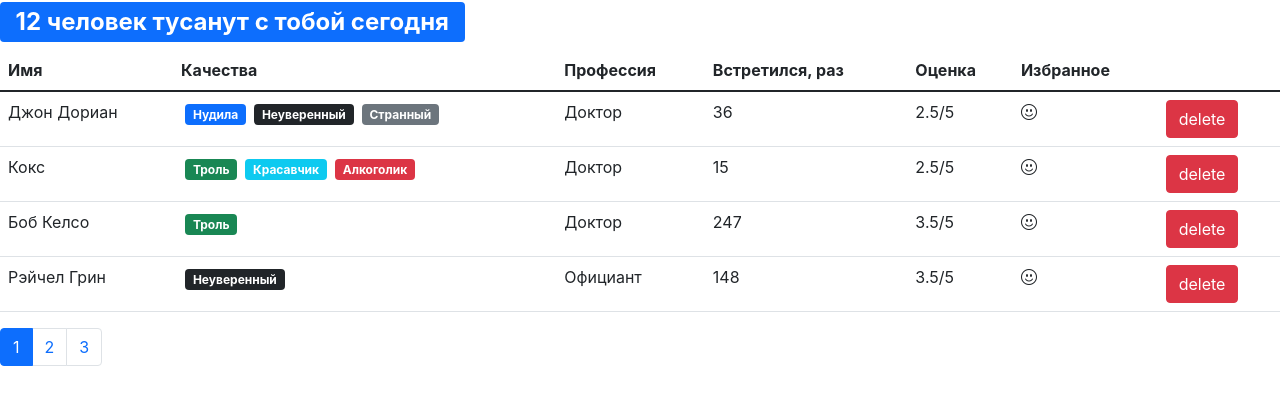
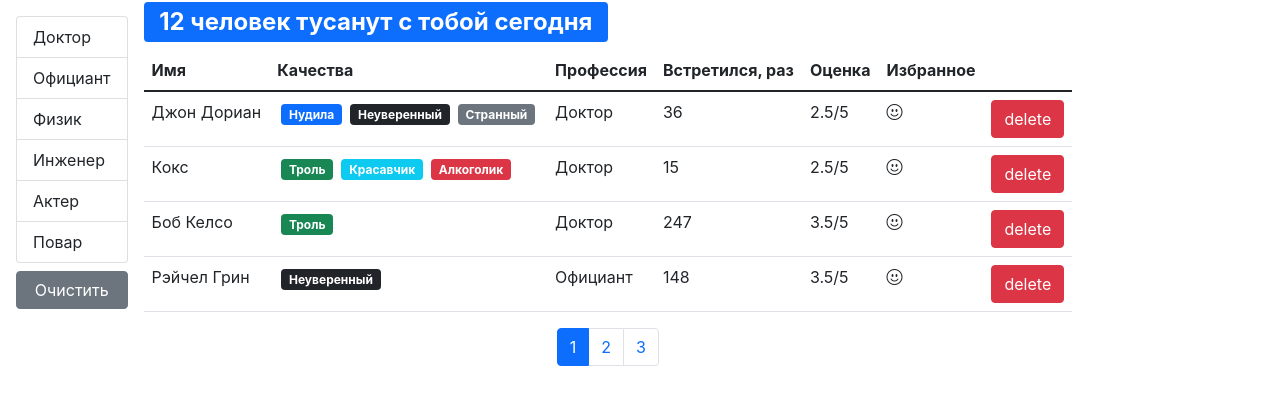
Before and after one commit to DmitryKgit/course_project, a React (Create React App) app: page /users/1 in a window 1280 px wide. Shown: the top 404 px of the page. Built offline with nearby package versions, Linux system fonts and the light colour scheme.

Commit message:
lesson5 Filter

```diff
--- a/src/App.jsx
+++ b/src/App.jsx
@@ -1,10 +1,13 @@
-import React, { useState } from "react";
+import React, { useEffect, useState } from "react";
 import Users from "./components/users";
-import SearchStatus from "./components/searchStatus";
 import api from "./api";
 
 const App = () => {
-  const [users, setUsers] = useState(api.users.fetchAll());
+  const [users, setUsers] = useState();
+
+  useEffect(() => {
+    api.users.fetchAll().then((data) => setUsers(data));
+  }, []);
 
   const handleDelete = (id) => {
     setUsers((prevState) => prevState.filter((user) => user._id !== id));
@@ -20,12 +23,13 @@
 
   return (
     <>
-      <SearchStatus usersLen={users.length} />
-      <Users
-        users={users}
-        onDelete={handleDelete}
-        onToggle={handleToggleBookMark}
-      />
+      {users && (
+        <Users
+          users={users}
+          onDelete={handleDelete}
+          onToggle={handleToggleBookMark}
+        />
+      )}
     </>
   );
 };
--- /dev/null
+++ b/src/api/fake.api/professions.api.js
@@ -0,0 +1,26 @@
+export const professionsObject = {
+  doctor: { _id: "67rdca3eeb7f6fgeed471818", name: "Доктор" },
+  waiter: { _id: "67rdca3eeb7f6fgeed471820", name: "Официант" },
+  physics: { _id: "67rdca3eeb7f6fgeed471814", name: "Физик" },
+  engineer: { _id: "67rdca3eeb7f6fgeed471822", name: "Инженер" },
+  actor: { _id: "67rdca3eeb7f6fgeed471824", name: "Актер" },
+  cook: { _id: "67rdca3eeb7f6fgeed471829", name: "Повар" }
+};
+export const professions = [
+  { _id: "67rdca3eeb7f6fgeed471818", name: "Доктор" },
+  { _id: "67rdca3eeb7f6fgeed471820", name: "Официант" },
+  { _id: "67rdca3eeb7f6fgeed471814", name: "Физик" },
+  { _id: "67rdca3eeb7f6fgeed471822", name: "Инженер" },
+  { _id: "67rdca3eeb7f6fgeed471824", name: "Актер" },
+  { _id: "67rdca3eeb7f6fgeed471829", name: "Повар" }
+];
+const fetchAll = () =>
+  new Promise((resolve) => {
+    window.setTimeout(function () {
+      resolve(professions);
+    }, 2000);
+  });
+
+export default {
+  fetchAll
+};
--- a/src/api/fake.api/user.api.js
+++ b/src/api/fake.api/user.api.js
@@ -1,11 +1,5 @@
-const professions = {
-  doctor: { _id: "67rdca3eeb7f6fgeed471818", name: "Доктор" },
-  waiter: { _id: "67rdca3eeb7f6fgeed471820", name: "Официант" },
-  physics: { _id: "67rdca3eeb7f6fgeed471814", name: "Физик" },
-  engineer: { _id: "67rdca3eeb7f6fgeed471822", name: "Инженер" },
-  actor: { _id: "67rdca3eeb7f6fgeed471824", name: "Актер" },
-  cook: { _id: "67rdca3eeb7f6fgeed471829", name: "Повар" }
-};
+import { professionsObject as professions } from "./professions.api";
+
 const qualities = {
   tedious: {
     _id: "67rdca3eeb7f6fgeed471198",
@@ -17,7 +11,11 @@
     name: "Странный",
     color: "secondary"
   },
-  buller: { _id: "67rdca3eeb7f6fgeed4711012", name: "Троль", color: "success" },
+  buller: {
+    _id: "67rdca3eeb7f6fgeed4711012",
+    name: "Троль",
+    color: "success"
+  },
   alcoholic: {
     _id: "67rdca3eeb7f6fgeed471101",
     name: "Алкоголик",
@@ -145,6 +143,14 @@
     bookmark: false
   }
 ];
-export function fetchAll() {
-  return users;
-}
+
+const fetchAll = () =>
+  new Promise((resolve) => {
+    window.setTimeout(function () {
+      resolve(users);
+    }, 2000);
+  });
+
+export default {
+  fetchAll
+};
--- /dev/null
+++ b/src/components/groupList.jsx
@@ -0,0 +1,42 @@
+import React from "react";
+import PropTypes from "prop-types";
+
+const GroupList = ({
+  items,
+  valueProperty,
+  contentProperty,
+  onItemSelect,
+  selectedItem
+}) => {
+  return (
+    <ul className="list-group">
+      {Object.values(items).map((item) => (
+        <li
+          key={item[valueProperty]}
+          className={
+            "list-group-item" + (item === selectedItem ? " active" : "")
+          }
+          onClick={() => onItemSelect(item)}
+          role="button"
+        >
+          {item[contentProperty]}
+        </li>
+      ))}
+    </ul>
+  );
+};
+
+GroupList.defaultProps = {
+  valueProperty: "_id",
+  contentProperty: "name"
+};
+
+GroupList.propTypes = {
+  items: PropTypes.oneOfType([PropTypes.object, PropTypes.array]),
+  valueProperty: PropTypes.string.isRequired,
+  contentProperty: PropTypes.string.isRequired,
+  onItemSelect: PropTypes.func,
+  selectedItem: PropTypes.object
+};
+
+export default GroupList;
--- a/src/components/users.jsx
+++ b/src/components/users.jsx
@@ -1,22 +1,67 @@
-import React, { useState } from "react";
+import React, { useState, useEffect } from "react";
+import PropTypes from "prop-types";
 import Pagination from "./pagination";
 import { paginate } from "../utils/paginate";
 import User from "./user";
+import api from "../api";
+import GroupList from "./groupList";
+import SearchStatus from "./searchStatus";
 
-const Users = ({ users, ...rest }) => {
-  const count = users.length;
+const Users = ({ users: allUsers, ...rest }) => {
   const pageSize = 4;
+
   const [currentPage, setCurrentPage] = useState(1);
+  const [professions, setProfessions] = useState();
+  const [selectedProf, setSelectedProf] = useState();
+
+  useEffect(() => {
+    api.professions.fetchAll().then((data) => setProfessions(data));
+  }, []);
+
+  useEffect(() => {
+    setCurrentPage(1);
+  }, [selectedProf]);
 
   const handlePageChange = (pageIndex) => {
     setCurrentPage(pageIndex);
   };
 
-  const userCrop = paginate(users, currentPage, pageSize);
+  const handleProfessionSelect = (item) => {
+    setSelectedProf(item);
+  };
+
+  const filteredUsers = selectedProf
+    ? allUsers.filter(
+        (user) =>
+          JSON.stringify(user.profession) === JSON.stringify(selectedProf)
+      )
+    : allUsers;
+
+  const count = filteredUsers.length;
+
+  const userCrop = paginate(filteredUsers, currentPage, pageSize);
+  const clearFilter = () => {
+    setSelectedProf();
+  };
 
   return (
-    count !== 0 && (
-      <>
+    <div className="d-flex">
+      {professions && (
+        <div className="d-flex flex-column flex-shrink-0 p-3">
+          <GroupList
+            items={professions}
+            onItemSelect={handleProfessionSelect}
+            selectedItem={selectedProf}
+          />
+          <button className="btn btn-secondary mt-2" onClick={clearFilter}>
+            Очистить
+          </button>
+        </div>
+      )}
+      <div className="d-flex flex-column">
+        <SearchStatus usersLen={count} />
+
+        {count !== 0 && (
           <table className="table">
             <thead>
               <tr>
@@ -35,15 +80,22 @@
               ))}
             </tbody>
           </table>
+        )}
+        <div className="d-flex justify-content-center">
           <Pagination
             itemsCount={count}
             pageSize={pageSize}
             currentPage={currentPage}
             onPageChange={handlePageChange}
           />
-      </>
-    )
+        </div>
+      </div>
+    </div>
   );
 };
 
+Users.propTypes = {
+  users: PropTypes.array.isRequired
+};
+
 export default Users;
```
Also changed, not shown: src/api/index.js (+4 -4 lines), .eslintrc.js. Lines whose indentation alone changed are shown as unchanged.
